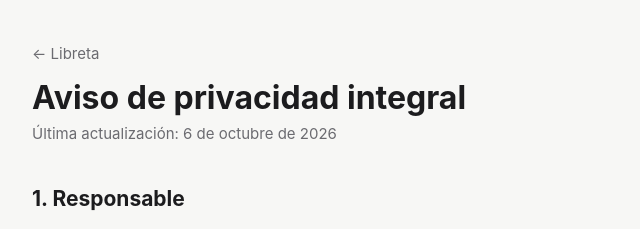
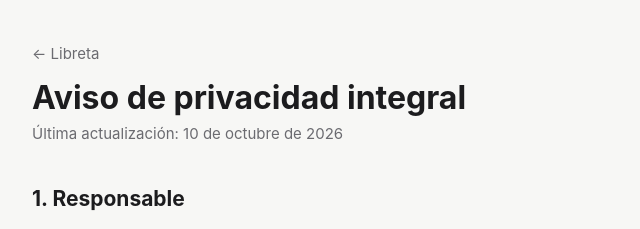
Before and after one commit to cristobalcamarena2907/libreta-legal, a plain HTML site: page privacidad/index.html in a window 1280 px wide. Shown: the top 229 px of the page, 264-904 px from the left. Drawn offline with Linux system fonts and the light colour scheme.

Commit message:
Actualiza la fecha del aviso de privacidad y los términos (Libreta 1.1)
Co-Authored-By: Claude Opus 5.5 <noreply@anthropic.com>

```diff
--- a/privacidad/index.html
+++ b/privacidad/index.html
@@ -10,7 +10,7 @@
 <main>
   <header><a href="../">← Libreta</a></header>
   <h1>Aviso de privacidad integral</h1>
-  <p class="updated">Última actualización: 6 de octubre de 2026</p>
+  <p class="updated">Última actualización: 10 de octubre de 2026</p>
 
   <h2>1. Responsable</h2>
   <p>Victor Jaziel Coronado Flores, con domicilio en Calle San José María Robles 1121, Piso 3, Col. Jardín de San Ignacio, C.P. 45040, Zapopan, Jalisco, México (“el Responsable”), es responsable del tratamiento de los datos personales que nos proporcionas al usar la aplicación Libreta (“la App”), conforme a la Ley Federal de Protección de Datos Personales en Posesión de los Particulares y su normativa aplicable.</p>
```
Also changed, not shown: terminos/index.html (+1 -1 lines).
